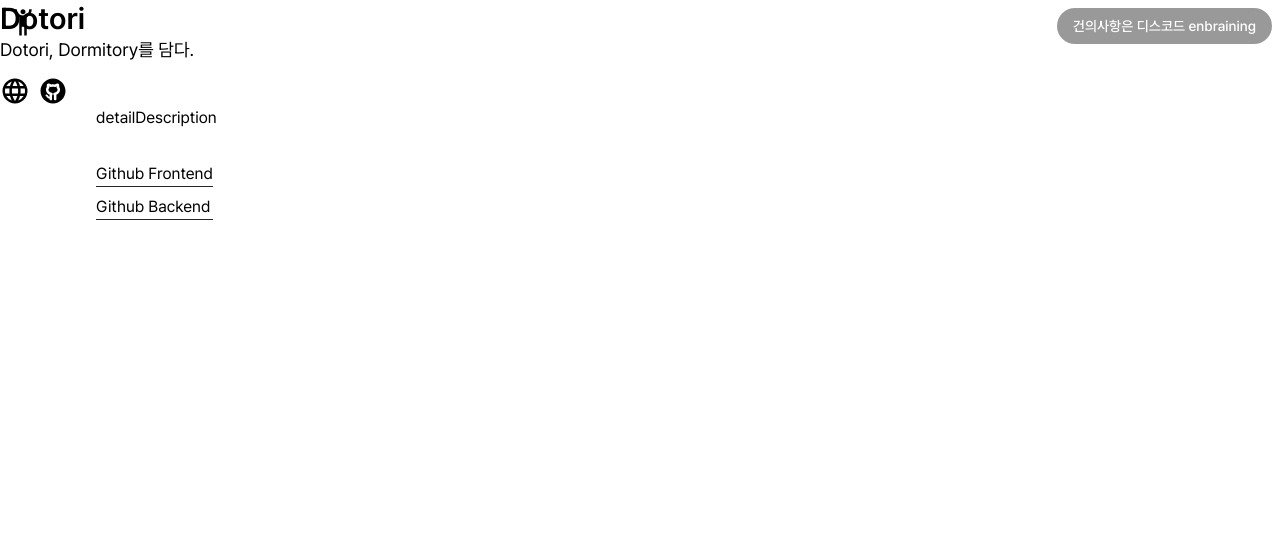
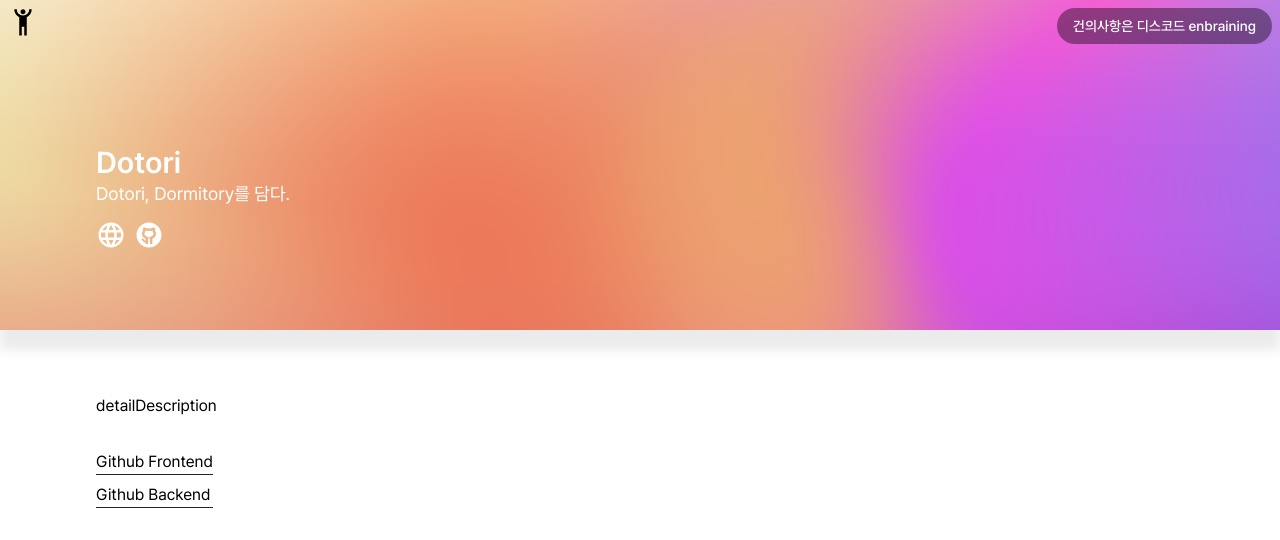
Before and after one commit to enbraining/gsman-frontend, a Next.js app: page /dotori in a window 1280 px wide. Shown: the top 540 px of the page. Built offline with nearby package versions, Linux system fonts and the light colour scheme.

Commit message:
:recycle: server component에서 styledComponents 제거

```diff
--- a/app/[id]/page.tsx
+++ b/app/[id]/page.tsx
@@ -1,17 +1,6 @@
 import Link from "next/link";
 import { MdiWeb, MingcuteGithub2Fill } from "../components/Icons";
 import { services } from "../data/service";
-
-// const WithGradient = styled.div`
-//   background-image: url("/main-banner.png");
-//   background-size: cover;
-//   padding: 9rem 0 5rem 6rem;
-//   color: white;
-//   margin-bottom: 4rem;
-//   box-shadow: 0 20px 10px #aaaaaa3b;
-//   display: flex;
-//   flex-direction: column;
-// `;
 
 export async function generateStaticParams() {
   return services.map((service) => ({
@@ -24,7 +13,16 @@ export default function Page({ params }: { params: { id: string } }) {
 
   return (
     <main>
-      <div>
+      <div style={{
+        "backgroundImage": "url('/main-banner.png')",
+        "backgroundSize": "cover",
+        "padding": "9rem 0 5rem 6rem",
+        "color": "white",
+        "marginBottom": "4rem",
+        "boxShadow": "0 20px 10px #aaaaaa3b",
+        "display": "flex",
+        "flexDirection": "column",
+      }}>
         <h1 className="text-3xl font-semibold">{service?.name}</h1>
         <h2 className="text-lg">{service?.description}</h2>
         {service?.siteUrl && service.githubUrl && (
```
